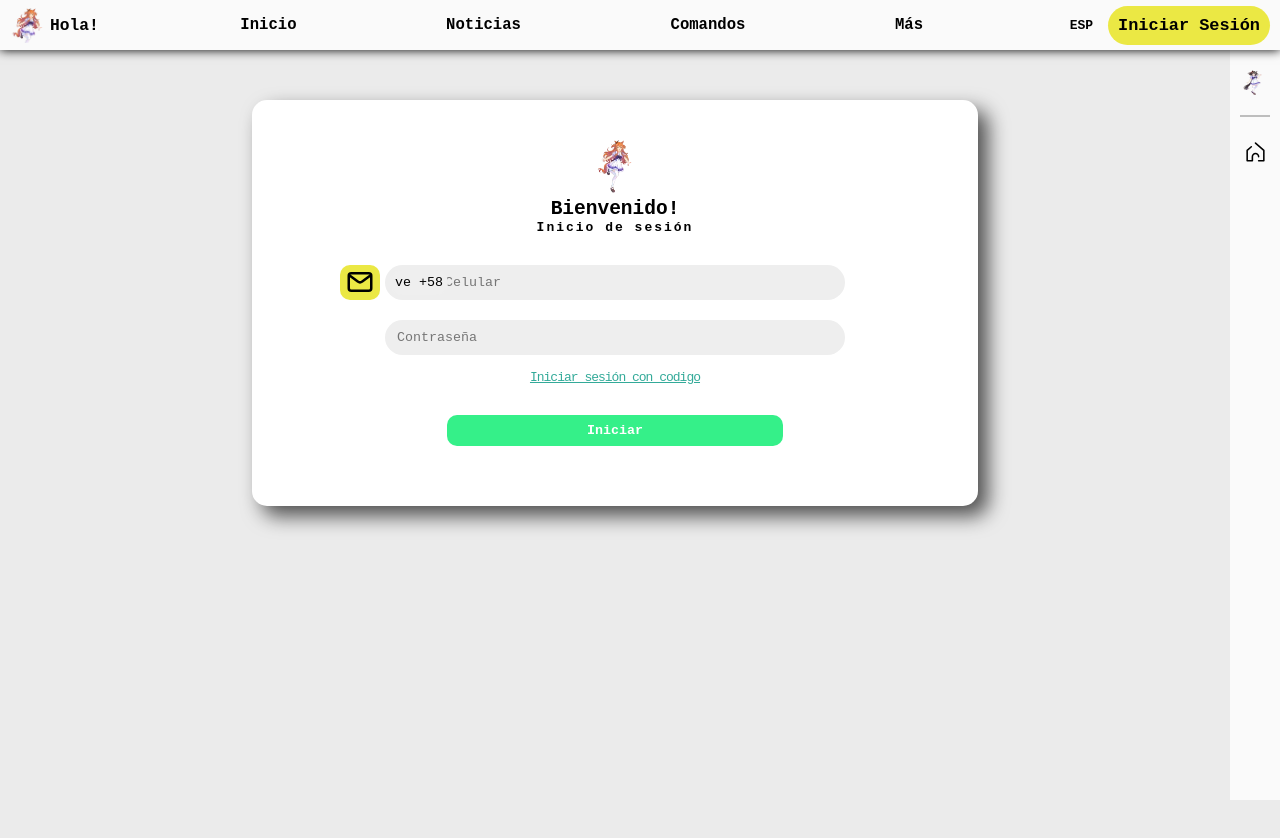
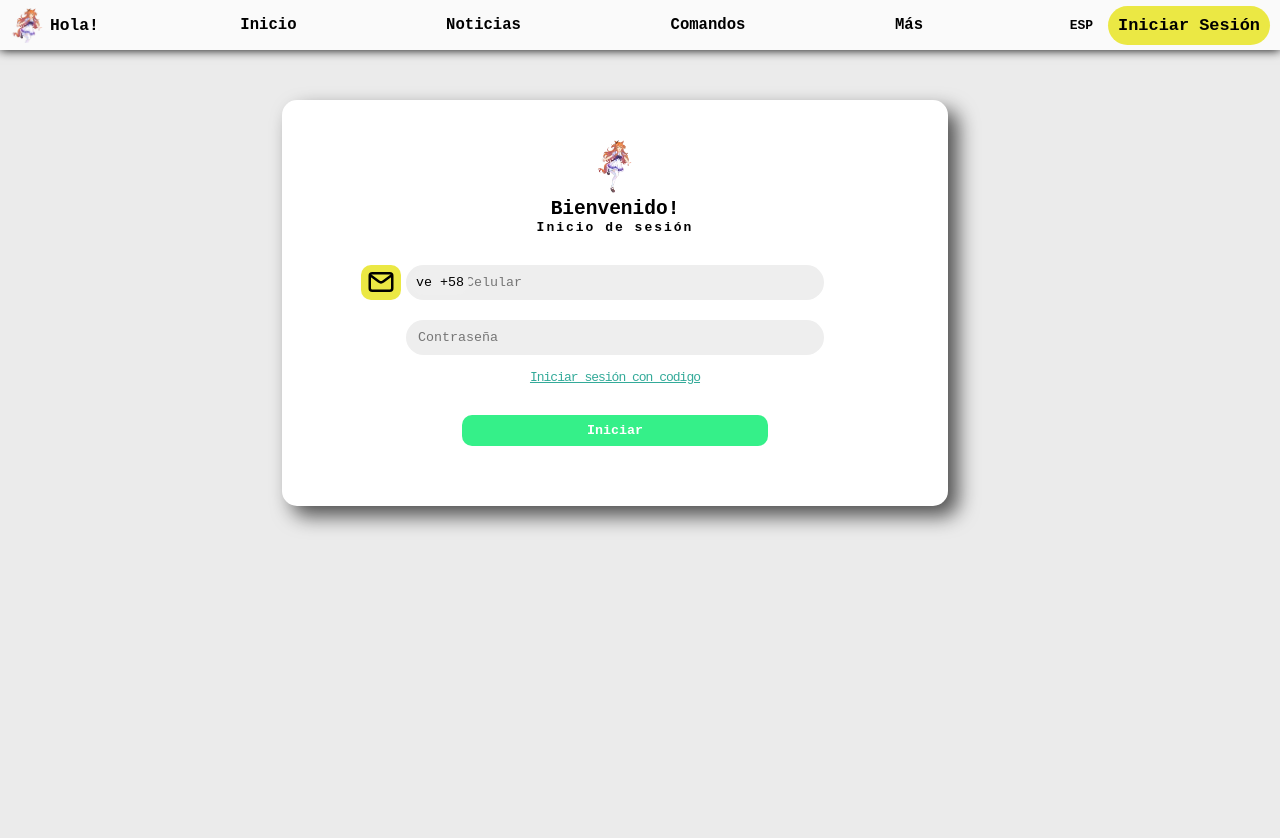
Before and after one commit to D4N-1/SAM_WEB, a plain HTML site: page login.html in a window 1280 px wide. Drawn offline with Linux system fonts and the light colour scheme; files whose address does not match are found by name.

Commit message:
Side menu eliminado de login

```diff
--- a/login.html
+++ b/login.html
@@ -11,28 +11,13 @@
 <body class="login">
     <header>
         <nav>
-            <div class="side-menu">
-                <div class="side-menu__logo">
-                    <img class="side-menu__logo-img" src="src/media/img/mini/Kitasan_Black.webp" alt="Uma">
-                    <h1 class="side-menu__title">Sambot</h1>
-                </div>
-                <div class="side-menu__links">
-
-                    <a href="#" class="side-menu__link">
-                        <svg class="side-menu__link-svg" viewBox="0 0 24 24" xmlns="http://www.w3.org/2000/svg">
-                            <path d="M15 16C15 15.2044 14.6839 14.4413 14.1213 13.8787C13.5587 13.3161 12.7957 13 12 13C11.2044 13 10.4413 13.3161 9.87868 13.8787C9.31607 14.4413 9 15.2043 9 16V20H4L4 10L8 6.5M12 3L20 10L20 20H15" stroke-width="1.5" stroke-linecap="round" stroke-linejoin="round"/>
-                        </svg>
-                        <p class="side-menu__title">Home</p>
-                    </a>
-                </div>
-            </div>
             <div class="top-menu">
                 <div class="top-menu__perfil">
                     <img class="top-menu__perfil-img" src="src/media//img/mini/Mayano_Top_Gun.webp" alt="">
                     <p class="top-menu__perfil-name">Hola!</p>
                 </div>
                 <div class="top-menu__links">
-                    <a href="#" class="top-menu__link">Inicio</a>
+                    <a href="index.html" class="top-menu__link">Inicio</a>
                     <a href="#" class="top-menu__link">Noticias</a>
                     <a href="#" class="top-menu__link">Comandos</a>
                     <a href="#" class="top-menu__link">Más</a>
--- a/src/css/style.css
+++ b/src/css/style.css
@@ -518,7 +518,7 @@ body:has(.side-menu:hover) main::after {
 
 @media screen and (min-width: 1000px) {
     .login .action-card {
-        width: 60%
+        width: 55%
     }
 
     .login .action-card__form {
```
